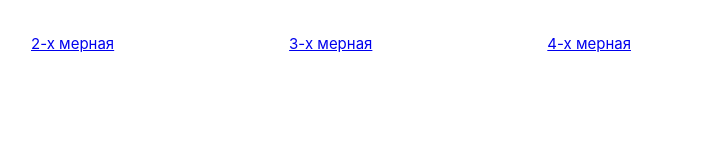
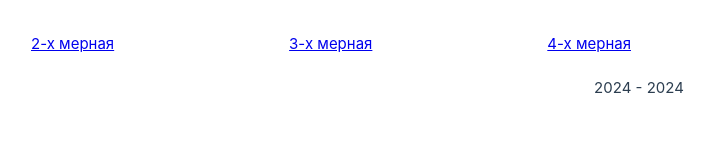
Before and after one commit to StasBeep/teacherProgramm, a Vue app: page /four-dimensional in a window 1280 px wide. Shown: the top 166 px of the page, without its empty margins (1-716 px from the left). Built offline with nearby package versions, Linux system fonts and the light colour scheme.

Commit message:
добавление footer в каждый файл

```diff
--- a/src/views/FourDimensional.vue
+++ b/src/views/FourDimensional.vue
@@ -1,8 +1,9 @@
 <template>
-
+    <Footer />
 </template>
 
 <script setup>
+import Footer from "../components/Footer.vue"
 </script>
 
 <style>
--- a/src/views/ThreeDimension.vue
+++ b/src/views/ThreeDimension.vue
@@ -1,10 +1,9 @@
 <template>
-
+    <Footer />
 </template>
 
 <script setup>
+import Footer from "../components/Footer.vue"
 </script>
 
-<style>
-
-</style>
+<style></style>
```
